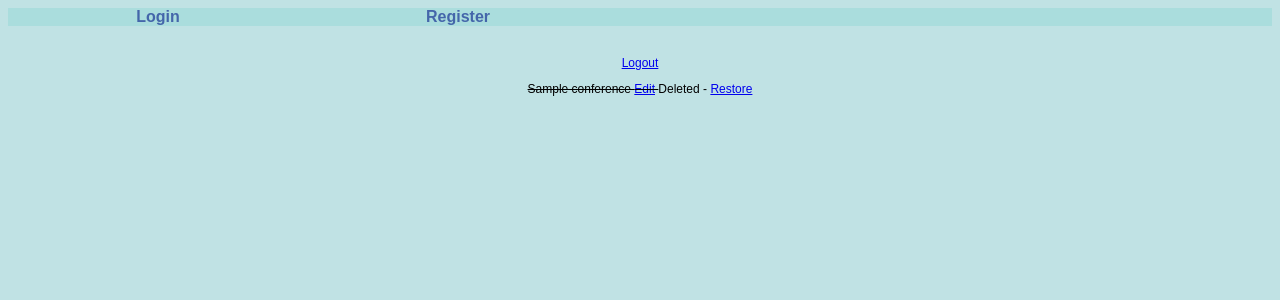
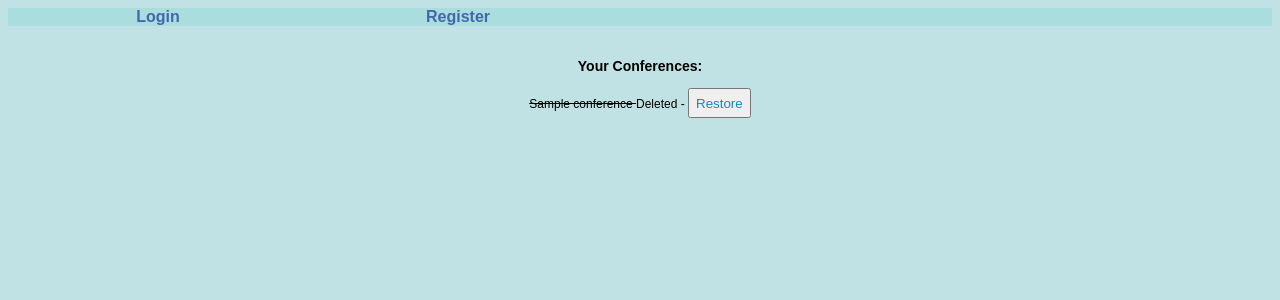
Before and after one commit to fighting-mongooses/Django, a Django app: template Androkon/templates/profile.html in a window 1280 px wide. Shown: the top 300 px of the page. Run offline with Django 3.2, Linux system fonts and the light colour scheme; the template is opened without the code that fills it: most values are stand-ins (such as "Sample title", 1, 10 or a date in 2020); some libraries are stand-ins or nearby versions.

Commit message:
uses buttns instead of links on the profile page

```diff
--- a/Androkon/templates/base.html
+++ b/Androkon/templates/base.html
@@ -18,9 +18,6 @@
 			input
 			{
 				height : 30px;
-			}
-			input.prettybutton
-			{
 				color: #0c8acc;
 			}
 			form.prettybutton
--- a/Androkon/templates/profile.html
+++ b/Androkon/templates/profile.html
@@ -1,11 +1,18 @@
 {% extends "base.html" %}
 {% block content %}
-<p><a href="{{baseUrl}}logout/">Logout</a></p>
 {% if cons %}
+	<h3>Your Conferences:</h3>
 	{% for conference in cons %}
-	<p>{% if not conference.enabled %} <strike> {% endif %} {{ conference }} <a href="{{baseUrl}}edit_con/{{conference.id}}">Edit</a>
-	{% if not conference.enabled %} </strike> Deleted - <a href="{{baseUrl}}restore_con/{{conference.id}}">Restore</a>{% else %}
-	<a href="{{baseUrl}}manage_events/{{conference.id}}">Manage Events</a> <a href="{{baseUrl}}delete_con/{{conference.id}}">Delete</a>{% endif %}</p>
+	{% if not conference.enabled %} <strike> {% endif %} {{ conference }}
+	{% if not conference.enabled %} </strike> Deleted -
+		<form action="{{baseUrl}}restore_con/{{conference.id}}" class="prettybutton">  <input type="submit" value="Restore" class="prettybutton"> </form>
+	{% else %}
+
+	<form action="{{baseUrl}}edit_con/{{conference.id}}" class="prettybutton">  <input type="submit" value="Edit" class="prettybutton"> </form>
+	<form action="{{baseUrl}}manage_events/{{conference.id}}" class="prettybutton">  <input type="submit" value="Manage Events" class="prettybutton"> </form>
+	<form action="{{baseUrl}}delete_con/{{conference.id}}" class="prettybutton">  <input type="submit" value="Delete" class="prettybutton"> </form>
+	{% endif %}<br/><br>
+
 	{% endfor %}
 {% else %}
 	<p>You have no conferences registered. <a href="{{baseUrl}}reg_con/">Add one now</a></p>
```
